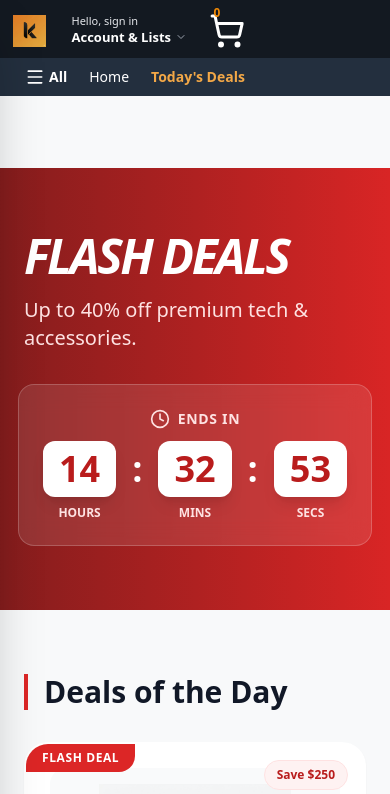
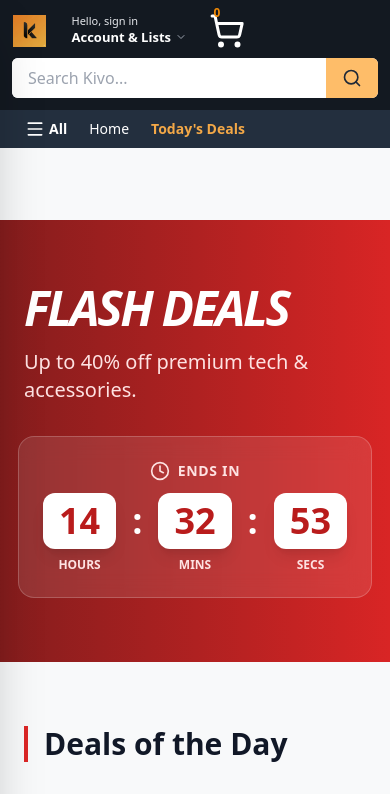
Before and after one commit to kivopk/kivo-frontend, a React app: page /deals in a window 390 px wide. Shown: the top 794 px of the page. Built offline with nearby package versions, Linux system fonts and the light colour scheme; no server answers; the HTML template or start-up script is replaced by a standard one.

Commit message:
Fix mobile header search bar layout and add vercel.json for SPA routing

```diff
--- a/src/components/Header.jsx
+++ b/src/components/Header.jsx
@@ -213,6 +213,16 @@ const Header = () => {
                     </div>
                 </div>
 
+                {/* Mobile-only Search Bar (Visible only on small screens below sm breakpoint) */}
+                <div className="flex sm:hidden bg-[#131921] px-3 pb-3">
+                    <div className="flex items-center h-10 w-full rounded-md cursor-pointer focus-within:ring-2 focus-within:ring-yellow-400 bg-white overflow-hidden">
+                        <input className="p-2 h-full flex-grow focus:outline-none text-black px-4" type="text" placeholder="Search Kivo..." />
+                        <div className="h-full px-4 flex items-center justify-center bg-[#febd69] hover:bg-[#f3a847] transition-colors">
+                            <Search className="h-5 w-5 text-gray-800" />
+                        </div>
+                    </div>
+                </div>
+
                 {/* Bottom Nav */}
                 <div className="flex items-center space-x-1 p-1 pl-4 bg-[#232f3e] text-white text-sm">
                     <button onClick={() => setSidebarOpen(true)} className="flex items-center font-bold px-2 py-1 border border-transparent hover:border-white rounded-sm whitespace-nowrap">
```
Also changed, not shown: vercel.json (added).
